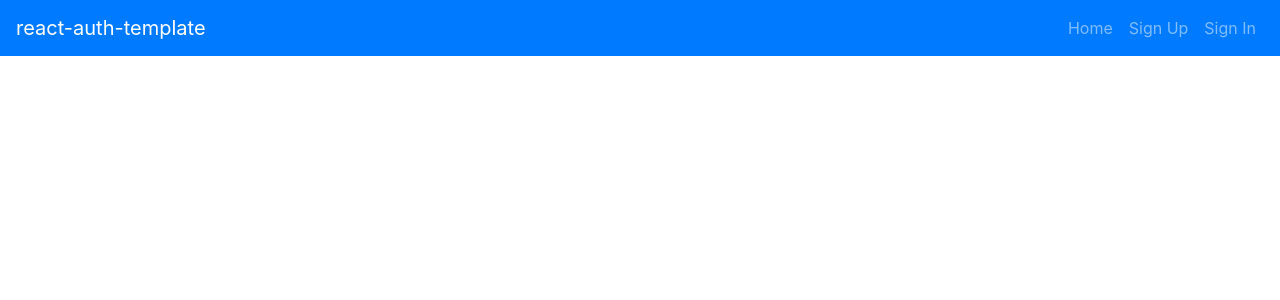
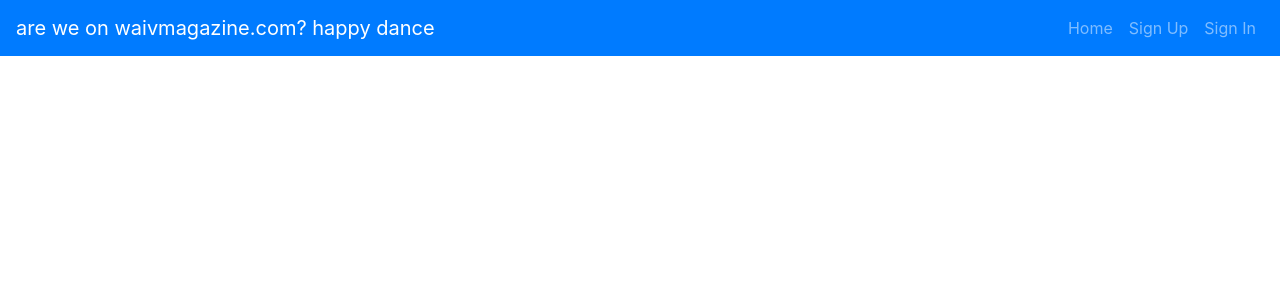
Before and after one commit to enrique-lol/waiv-magazine, a React app: page / in a window 1280 px wide. Shown: the top 300 px of the page. Built offline with nearby package versions, Linux system fonts and the light colour scheme.

Commit message:
Test finish

```diff
--- a/src/components/Header/Header.js
+++ b/src/components/Header/Header.js
@@ -25,7 +25,7 @@ const alwaysOptions = (
 const Header = ({ user }) => (
   <Navbar bg="primary" variant="dark" expand="md">
     <Navbar.Brand href="#">
-      react-auth-template
+      are we on waivmagazine.com? happy dance
     </Navbar.Brand>
     <Navbar.Toggle aria-controls="basic-navbar-nav" />
     <Navbar.Collapse id="basic-navbar-nav">
```
Also changed, not shown: 1 other file (tests, documents, lock files or other folders).
